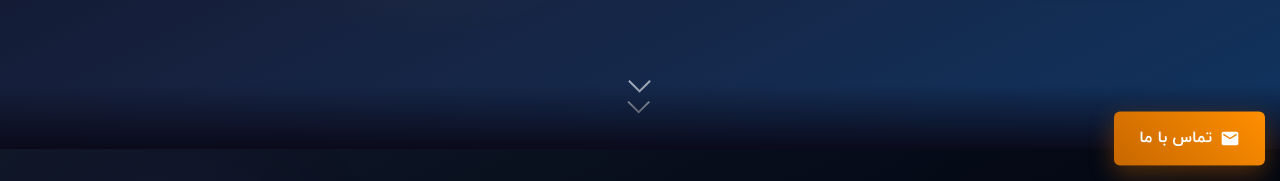
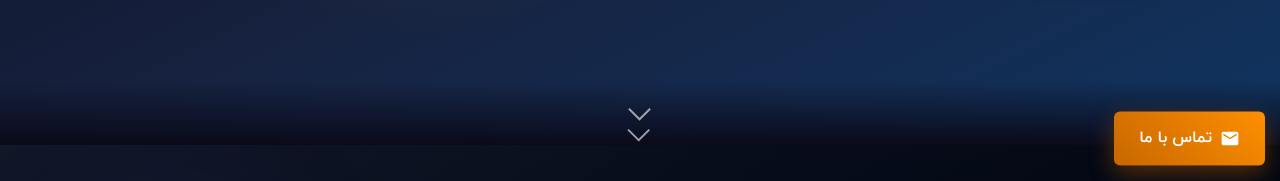
Before and after one commit to EmadARN/ferrocrome-landing, a Next.js app: page / in a window 1280 px wide. Shown: the part 619-800 px from the top of the page. Built offline with nearby package versions, Linux system fonts and the light colour scheme.

Commit message:
update height style

```diff
--- a/src/app/(sections)/Header.jsx
+++ b/src/app/(sections)/Header.jsx
@@ -147,7 +147,7 @@ export default function Header() {
                 key={item.href}
                 href={item.href}
                 onClick={() => setMobileMenuOpen(false)}
-                className=" text-gray-300 font-rajdhani font-medium text-[10px] md:text-[16px] my-4 hover:text-blue-200 transition-all duration-300"
+                className=" text-gray-300 font-rajdhani font-medium text-[14px] md:text-[16px] my-4 hover:text-blue-200 transition-all duration-300"
               >
                 {item.label}
               </Link>
--- a/src/app/(sections)/Hero.jsx
+++ b/src/app/(sections)/Hero.jsx
@@ -15,7 +15,7 @@ export default function Hero() {
   return (
     <section
       onMouseMove={handleMouseMove}
-      className="relative bg-gradient-to-br from-[#0A0A1A] via-[#16213E] to-[#0F3460] overflow-hidden min-h-[90vh] md:min-h-[60vh] lg:min-h-[80vh] pt-24 lg:pt-2"
+      className="relative bg-gradient-to-br from-[#0A0A1A] via-[#16213E] to-[#0F3460] overflow-hidden min-h-[60vh]  md:min-h-[60vh] Xl:min-h-[80vh] pt-24 lg:pt-2"
     >
       <div className="container mx-auto px-6 lg:px-24 py-16 relative z-10 grid lg:grid-cols-2 gap-12 items-center">
         {/* Left Text */}
@@ -193,23 +193,6 @@ export default function Hero() {
         </div>
       </div>
 
-      {/* Bottom Scroll Hint */}
-      <div className="absolute bottom-10 left-1/2 -translate-x-1/2 flex flex-col items-center gap-1">
-        {[0, 1].map((_, idx) => (
-          <motion.div
-            key={idx}
-            animate={{ y: [0, 2, 0] }}
-            transition={{
-              repeat: Infinity,
-              duration: 1,
-              ease: "easeInOut",
-              delay: idx * 0.2,
-            }}
-            className="w-4 h-4 border-b-2 border-r-2 border-white/60 rotate-45"
-          />
-        ))}
-      </div>
-
       {/* Bottom Gradient Overlay */}
       <div className="absolute bottom-0 left-0 right-0 h-16 bg-gradient-to-t from-[#0A0A1A] to-transparent"></div>
     </section>
--- a/src/app/page.jsx
+++ b/src/app/page.jsx
@@ -1,3 +1,4 @@
+"use client";
 import About from "./(sections)/About";
 import Contact from "./(sections)/Contact";
 import Footer from "./(sections)/Footer";
@@ -11,15 +12,31 @@ import ScrollToTopButton from "@/components/ui/ScrollTopButton";
 import ContactModal from "./(sections)/contactUsButton";
 import WorkWithUs from "./(sections)/WorkWithUs";
 import FloatingContactButton from "@/components/ui/FloatingContactButton";
-
+import { motion } from "framer-motion";
 
 export default function Home() {
   return (
     <main>
       <Header />
-      <section id="hero" className="lg:pt-32">
+      <section id="hero" className="lg:pt-32 relative">
         <Hero />
+        <div className="absolute bottom-2 left-1/2 -translate-x-1/2 flex flex-col items-center gap-1">
+          {[0, 1].map((_, idx) => (
+            <motion.div
+              key={idx}
+              animate={{ y: [0, 2, 0] }}
+              transition={{
+                repeat: Infinity,
+                duration: 1,
+                ease: "easeInOut",
+                delay: idx * 0.2,
+              }}
+              className="w-2 h-2 md:w-4 md:h-4 border-b-2 border-r-2 border-white/60 rotate-45"
+            />
+          ))}
+        </div>
       </section>
+      {/* Bottom Scroll Hint */}
 
       <section id="about">
         <About />
@@ -45,13 +62,12 @@ export default function Home() {
         <WorkWithUs />
       </section>
 
-      <ContactModal/>
+      <ContactModal />
 
       <Footer />
 
       {/* دکمه Scroll to Top */}
       <ScrollToTopButton />
-
     </main>
   );
 }
--- a/src/components/ui/ScrollTopButton.jsx
+++ b/src/components/ui/ScrollTopButton.jsx
@@ -2,25 +2,19 @@
 
 import { useState, useEffect } from "react";
 import { motion, AnimatePresence } from "framer-motion";
+import { FaArrowUp } from "react-icons/fa";
 
 export default function ScrollToTopButton() {
   const [visible, setVisible] = useState(false);
 
-  // بررسی موقعیت اسکرول
   useEffect(() => {
     const handleScroll = () => {
-      if (window.scrollY > 200) {
-        setVisible(true);
-      } else {
-        setVisible(false);
-      }
+      setVisible(window.scrollY > 200);
     };
-
     window.addEventListener("scroll", handleScroll);
     return () => window.removeEventListener("scroll", handleScroll);
   }, []);
 
-  // اسکرول به بالا
   const scrollToTop = () => {
     window.scrollTo({ top: 0, behavior: "smooth" });
   };
@@ -36,7 +30,7 @@ export default function ScrollToTopButton() {
           transition={{ type: "spring", stiffness: 300, damping: 20 }}
           className="fixed bottom-8 left-8 w-12 h-12 bg-[#a15300] text-gray-200 rounded-md shadow-lg flex items-center justify-center hover:bg-[#703a00] active:scale-90 z-50 cursor-pointer"
         >
-          ⬆
+          <FaArrowUp className="text-xl" /> {/* آیکون جایگزین فلش ساده */}
         </motion.button>
       )}
     </AnimatePresence>
```
